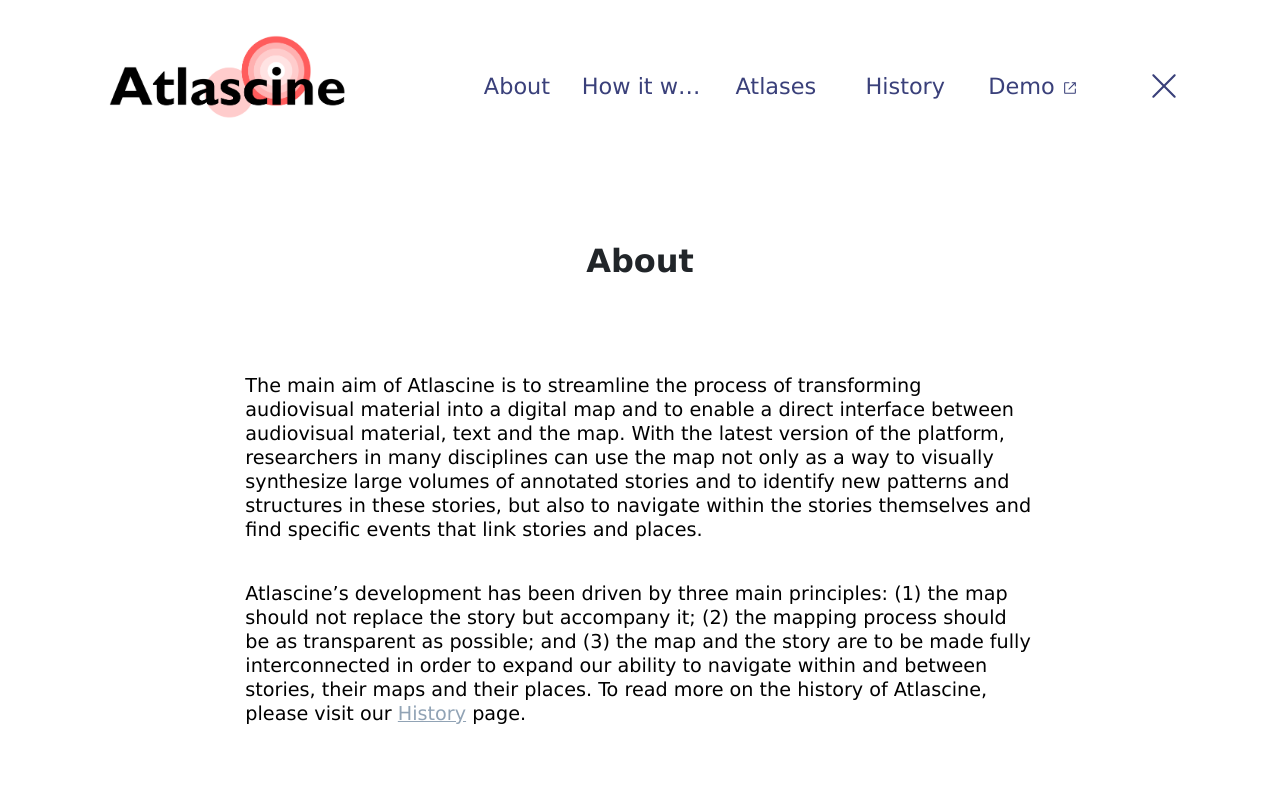
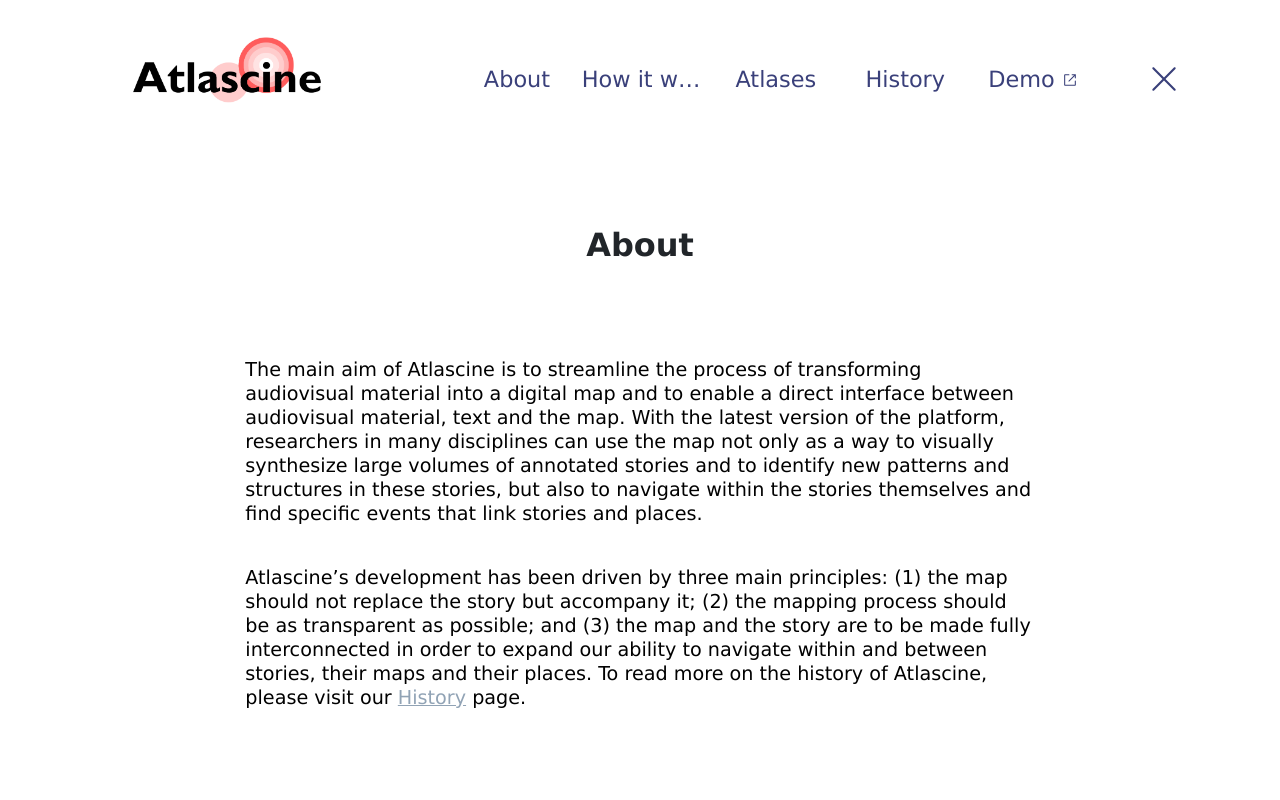
Before and after one commit to geomedialab/atlascine-website, an Eleventy site: page src/en/pages/about.md in a window 1280 px wide. Shown: the top 800 px of the page. Built offline with nearby package versions, Linux system fonts and the light colour scheme; Eleventy itself is replaced by a stand-in of ours; files that its build step writes are made by us from their sources.

Commit message:
Update main.css

```diff
--- a/src/css/main.css
+++ b/src/css/main.css
@@ -326,7 +326,7 @@
 }
 
 header img {
-	width: calc(var(--font-multiplier) * 15rem);
+	width: calc(var(--font-multiplier) * 12rem);
 }
 
 header {
```
